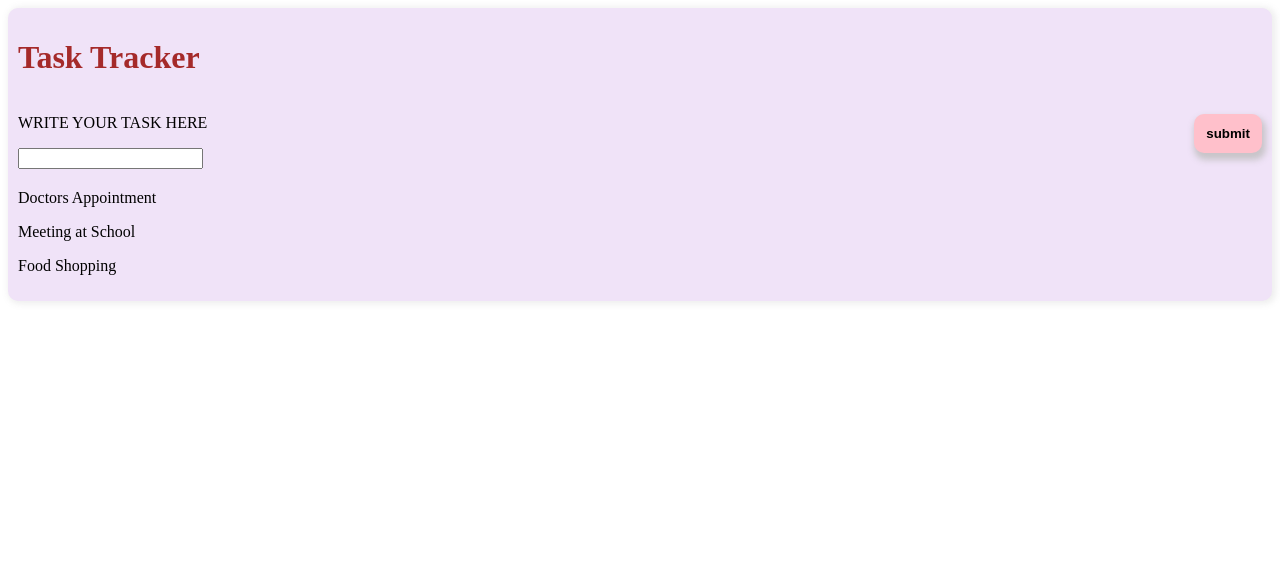
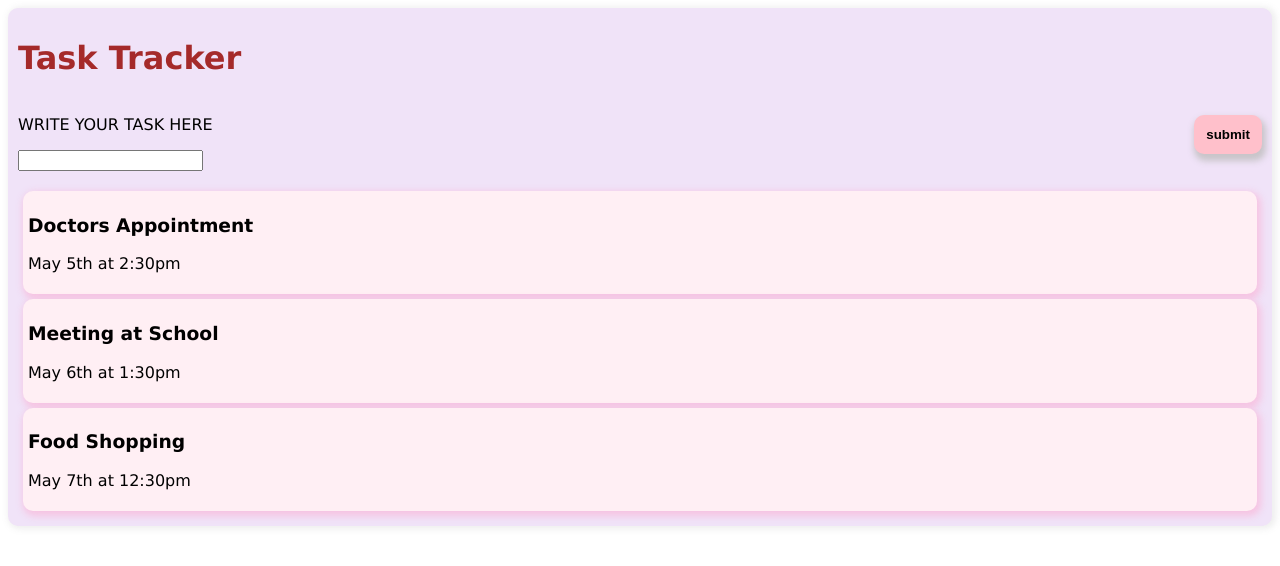
Before and after one commit to sakshi-choudhary/AngularCrash, an Angular app: page / in a window 1280 px wide. Shown: the top 566 px of the page. Built offline with nearby package versions, Linux system fonts and the light colour scheme.

Commit message:
✨ add task item

```diff
--- a/src/app/app.module.ts
+++ b/src/app/app.module.ts
@@ -5,13 +5,15 @@ import { AppComponent } from './app.component';
 import { HeaderComponent } from './components/header/header.component';
 import { ButtonComponent } from './components/button/button.component';
 import { TasksComponent } from './components/tasks/tasks.component';
+import { TaskItemComponent } from './components/task-item/task-item.component';
 
 @NgModule({
   declarations: [
     AppComponent,
     HeaderComponent,
     ButtonComponent,
-    TasksComponent
+    TasksComponent,
+    TaskItemComponent
   ],
   imports: [
     BrowserModule
--- /dev/null
+++ b/src/app/components/task-item/task-item.component.html
@@ -0,0 +1,4 @@
+<div class="task">
+   <h3>{{task.text}}</h3>
+   <p>{{task.day}}</p>
+</div>
--- /dev/null
+++ b/src/app/components/task-item/task-item.component.scss
@@ -0,0 +1,7 @@
+.task{
+    margin: 5px;
+    padding: 5px;
+    box-shadow: rgba(248, 187, 220, 0.801) 2px 3px 7px 2px;
+    border-radius: 10px;
+    background-color: rgb(255, 239, 244);
+}
--- /dev/null
+++ b/src/app/components/task-item/task-item.component.ts
@@ -0,0 +1,19 @@
+import { Component, OnInit,Input } from '@angular/core';
+import {Task} from '../../Task'
+
+@Component({
+  selector: 'app-task-item',
+  templateUrl: './task-item.component.html',
+  styleUrls: ['./task-item.component.scss']
+})
+export class TaskItemComponent implements OnInit {
+
+  @Input()
+  task!: Task;
+
+  constructor() { }
+
+  ngOnInit(): void {
+  }
+
+}
--- a/src/app/components/tasks/tasks.component.html
+++ b/src/app/components/tasks/tasks.component.html
@@ -1 +1,3 @@
-<p *ngFor="let task of tasks">{{task.text}}</p>
+<div>
+    <app-task-item [task]="task" *ngFor="let task of tasks"></app-task-item>
+</div>
--- a/src/styles.scss
+++ b/src/styles.scss
@@ -1,5 +1,6 @@
 /* You can add global styles to this file, and also import other style files */
 .container{
+    font-family: 'Lucida Sans', 'Lucida Sans Regular', 'Lucida Grande', 'Lucida Sans Unicode', Geneva, Verdana, sans-serif;
     background-color: rgb(240, 227, 248);
     padding: 10px;
     border-radius: 10px;
```
Also changed, not shown: 1 other file (tests, documents, lock files or other folders).
